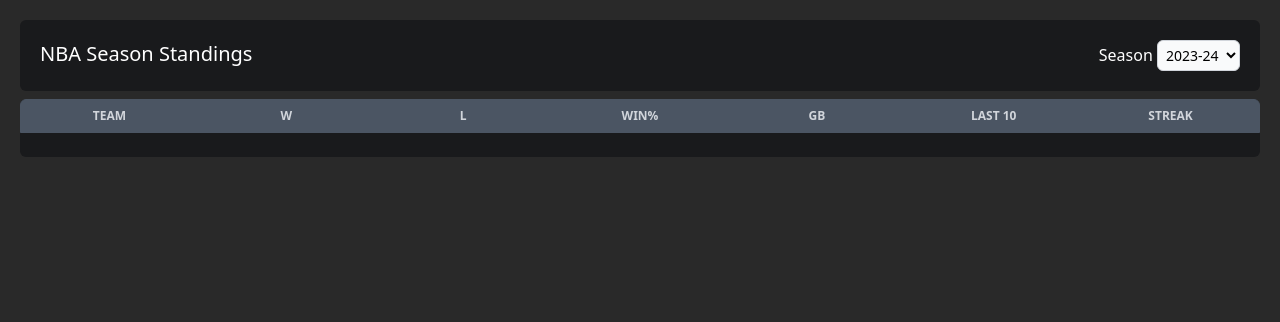
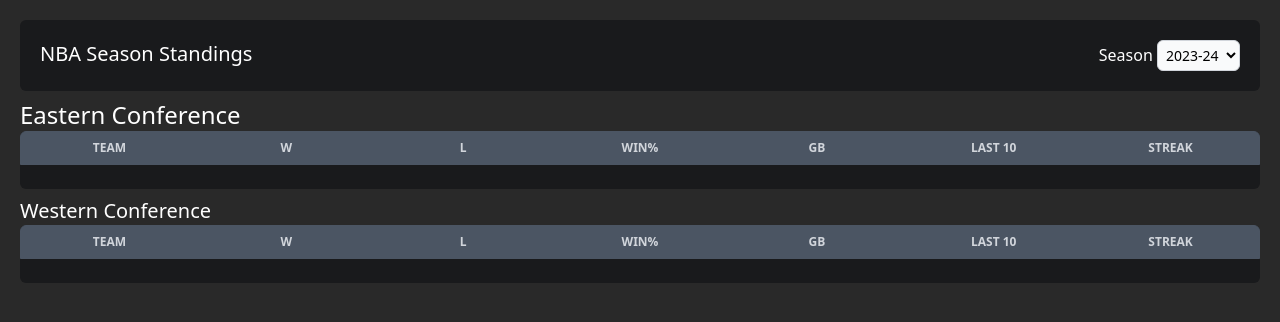
Before and after one commit to kzahid00/nba-scorer, a Flask app: page / in a window 1280 px wide. Shown: the part 44-366 px from the top of the page. Run offline with Flask 3, Linux system fonts and the light colour scheme; data that the repository does not hold is empty; some libraries are stand-ins or nearby versions.

Commit message:
added western conf table and restyled tables

```diff
--- a/routes.py
+++ b/routes.py
@@ -18,27 +18,37 @@ def index():
 
     json = newresponse.json()
     response_list = json['response']
-    teams = []
+    eastteams = []
+    westteams = []
     for team in response_list:
+        # if team['conference']['name'] == 'east':
+        dic = {}
+        dic['logo'] = team['team']['logo']
+        dic['name'] = team['team']['name']
+        dic['rank'] = team['conference']['rank']
+        dic['win'] = team['conference']['win']
+        dic['loss'] = team['conference']['loss']
+        dic['percentage'] = team['win']['percentage']
+        if  team['gamesBehind'] == None:
+            dic['gb'] = 0
+        else:
+            dic['gb'] = team['gamesBehind']
+        if team['winStreak'] == True:
+            dic['worlstreak'] = 'W'
+        elif team['winStreak'] == False:
+            dic['worlstreak'] = 'L'
+        dic['strk'] = team['streak']
+        dic['last10'] = f"{team['win']['lastTen']}-{team['loss']['lastTen']}"
+
         if team['conference']['name'] == 'east':
-            dic = {}
-            dic['name'] = team['team']['name']
-            dic['rank'] = team['conference']['rank']
-            dic['win'] = team['conference']['win']
-            dic['loss'] = team['conference']['loss']
-            dic['percentage'] = team['win']['percentage']
-            if  team['gamesBehind'] == None:
-                dic['gb'] = 0
-            else:
-                dic['gb'] = team['gamesBehind']
-            dic['strk'] = team['streak']
-            dic['last10'] = f"{team['win']['lastTen']}-{team['loss']['lastTen']}"
+            eastteams.append(dic)
+        elif team['conference']['name'] == 'west':
+            westteams.append(dic)
 
-            teams.append(dic)
+    eastranked = sorted(eastteams, key=lambda x: x['rank'])
+    westranked = sorted(westteams, key=lambda x: x['rank'])
 
-    ranked = sorted(teams, key=lambda x: x['rank'])
-
-    return render_template('index.html', teams=ranked)
+    return render_template('index.html', teams=eastranked, wteams=westranked)
 
 
 if __name__ == '__main__':
--- a/static/css/main.css
+++ b/static/css/main.css
@@ -565,12 +565,12 @@ body {
   margin-bottom: 0.5rem;
 }
 
-.mb-3 {
-  margin-bottom: 0.75rem;
+.mb-5 {
+  margin-bottom: 1.25rem;
 }
 
-.mb-5 {
-  margin-bottom: 1.25rem;
+.mr-1 {
+  margin-right: 0.25rem;
 }
 
 .block {
@@ -589,8 +589,20 @@ body {
   display: grid;
 }
 
+.max-w-5xl {
+  max-width: 64rem;
+}
+
+.max-w-7xl {
+  max-width: 80rem;
+}
+
 .grid-cols-7 {
   grid-template-columns: repeat(7, minmax(0, 1fr));
+}
+
+.grid-cols-8 {
+  grid-template-columns: repeat(8, minmax(0, 1fr));
 }
 
 .flex-col {
@@ -611,6 +623,10 @@ body {
 
 .gap-2 {
   gap: 0.5rem;
+}
+
+.gap-0 {
+  gap: 0px;
 }
 
 .rounded-md {
@@ -636,14 +652,19 @@ body {
   border-color: rgb(75 85 99 / var(--tw-border-opacity));
 }
 
-.border-red-200 {
+.border-red-300 {
   --tw-border-opacity: 1;
-  border-color: rgb(254 202 202 / var(--tw-border-opacity));
+  border-color: rgb(252 165 165 / var(--tw-border-opacity));
 }
 
-.bg-black {
+.border-green-500 {
+  --tw-border-opacity: 1;
+  border-color: rgb(34 197 94 / var(--tw-border-opacity));
+}
+
+.bg-darkcompliment {
   --tw-bg-opacity: 1;
-  background-color: rgb(0 0 0 / var(--tw-bg-opacity));
+  background-color: rgb(25 26 28 / var(--tw-bg-opacity));
 }
 
 .bg-gray-50 {
@@ -654,11 +675,6 @@ body {
 .bg-gray-600 {
   --tw-bg-opacity: 1;
   background-color: rgb(75 85 99 / var(--tw-bg-opacity));
-}
-
-.bg-darkcompliment {
-  --tw-bg-opacity: 1;
-  background-color: rgb(25 26 28 / var(--tw-bg-opacity));
 }
 
 .p-1 {
@@ -677,8 +693,8 @@ body {
   padding-bottom: 0.5rem;
 }
 
-.pb-5 {
-  padding-bottom: 1.25rem;
+.pb-4 {
+  padding-bottom: 1rem;
 }
 
 .pt-1 {
@@ -689,8 +705,17 @@ body {
   padding-top: 0.5rem;
 }
 
-.pb-4 {
-  padding-bottom: 1rem;
+.pb-1\.5 {
+  padding-bottom: 0.375rem;
+}
+
+.pt-1\.5 {
+  padding-top: 0.375rem;
+}
+
+.text-2xl {
+  font-size: 1.5rem;
+  line-height: 2rem;
 }
 
 .text-sm {
@@ -717,14 +742,14 @@ body {
   color: rgb(0 0 0 / var(--tw-text-opacity));
 }
 
+.text-gray-300 {
+  --tw-text-opacity: 1;
+  color: rgb(209 213 219 / var(--tw-text-opacity));
+}
+
 .text-gray-400 {
   --tw-text-opacity: 1;
   color: rgb(156 163 175 / var(--tw-text-opacity));
-}
-
-.text-gray-300 {
-  --tw-text-opacity: 1;
-  color: rgb(209 213 219 / var(--tw-text-opacity));
 }
 
 .transition {
@@ -754,10 +779,6 @@ body {
   color: rgb(107 114 128 / var(--tw-text-opacity));
 }
 
-.hover\:delay-75:hover {
-  transition-delay: 75ms;
-}
-
 .focus\:border-blue-500:focus {
   --tw-border-opacity: 1;
   border-color: rgb(59 130 246 / var(--tw-border-opacity));
--- a/templates/index.html
+++ b/templates/index.html
@@ -17,6 +17,36 @@
 			</div>
 		</div>
 	</div>
+	<h1 class="text-2xl">Eastern Conference</h1>
+	<div table class="bg-darkcompliment pb-4 m-auto rounded-md text-gray-300 mb-2">
+		<div class="grid grid-cols-7 text-xs font-bold border border-gray-600 bg-gray-600 pt-2 pb-2 mb-2 rounded-t-md justify-items-center">
+			<div class="">TEAM</div>
+			<div>W</div>
+			<div>L</div>
+			<div>WIN%</div>
+			<div>GB</div>
+			<div>LAST 10</div>
+			<div>STREAK</div>
+		</div>
+		<div standings class="flex flex-col">
+			{% for team in teams %}
+			<div indiv-teams class="grid grid-cols-7 justify-items-center pb-1.5 pt-1.5 hover:bg-gray-800 justify-center transition hover:delay-75ms ease-in-out">
+				<p class="flex"><span class="text-gray-400 mr-1">
+					{{team['rank']}}</span>
+					<!-- <img width="20px" height="10px" src="{{ team['logo'] }}" alt="team logo">  -->
+					<a class="hover:text-blue-400 transition hover:delay-75ms ease-in-out" href="">{{ team['name'] }}</a>
+				</p>
+				<p>{{ team['win'] }}</p>
+				<p>{{ team['loss'] }}</p>
+				<p>{{ team['percentage'] }}</p>
+				<p>{{ team['gb'] }}</p>
+				<p>{{ team['last10'] }}</p>
+				<p>{{ team['worlstreak'] }}{{ team['strk'] }}</p>
+			</div>
+			{% endfor %}
+		</div>
+	</div>
+	<h1 class="text-xl">Western Conference</h1>
 	<div table class="bg-darkcompliment pb-4 m-auto rounded-md text-gray-300">
 		<div class="grid grid-cols-7 text-xs font-bold border border-gray-600 bg-gray-600 pt-2 pb-2 mb-2 rounded-t-md justify-items-center">
 			<div class="">TEAM</div>
@@ -28,17 +58,22 @@
 			<div>STREAK</div>
 		</div>
 		<div standings class="flex flex-col">
-			{% for team in teams %}
+			{% for team in wteams %}
 			<div indiv-teams class="grid grid-cols-7 justify-items-center pb-1 pt-1 hover:bg-gray-800 justify-center transition hover:delay-75ms ease-in-out">
-				<p class=""><span class="text-gray-400">{{team['rank']}}</span> <a class="hover:text-blue-400 transition hover:delay-75ms ease-in-out" href="">{{ team['name'] }}</a></p>
+				<p class="flex">
+					<span class="text-gray-400 mr-1">{{team['rank']}}</span>
+					<!-- <img width="24px" src="{{ team['logo'] }}" alt="team logo">  -->
+					<a class="hover:text-blue-400 transition hover:delay-75ms ease-in-out" href="">{{ team['name'] }}</a>
+				</p>
 				<p>{{ team['win'] }}</p>
 				<p>{{ team['loss'] }}</p>
 				<p>{{ team['percentage'] }}</p>
 				<p>{{ team['gb'] }}</p>
 				<p>{{ team['last10'] }}</p>
-				<p>{{ team['strk'] }}</p>
+				<p>{{ team['worlstreak'] }}{{ team['strk'] }}</p>
 			</div>
 			{% endfor %}
 		</div>
 	</div>
+
 {% endblock %}
```
Also changed, not shown: 1 other file.
